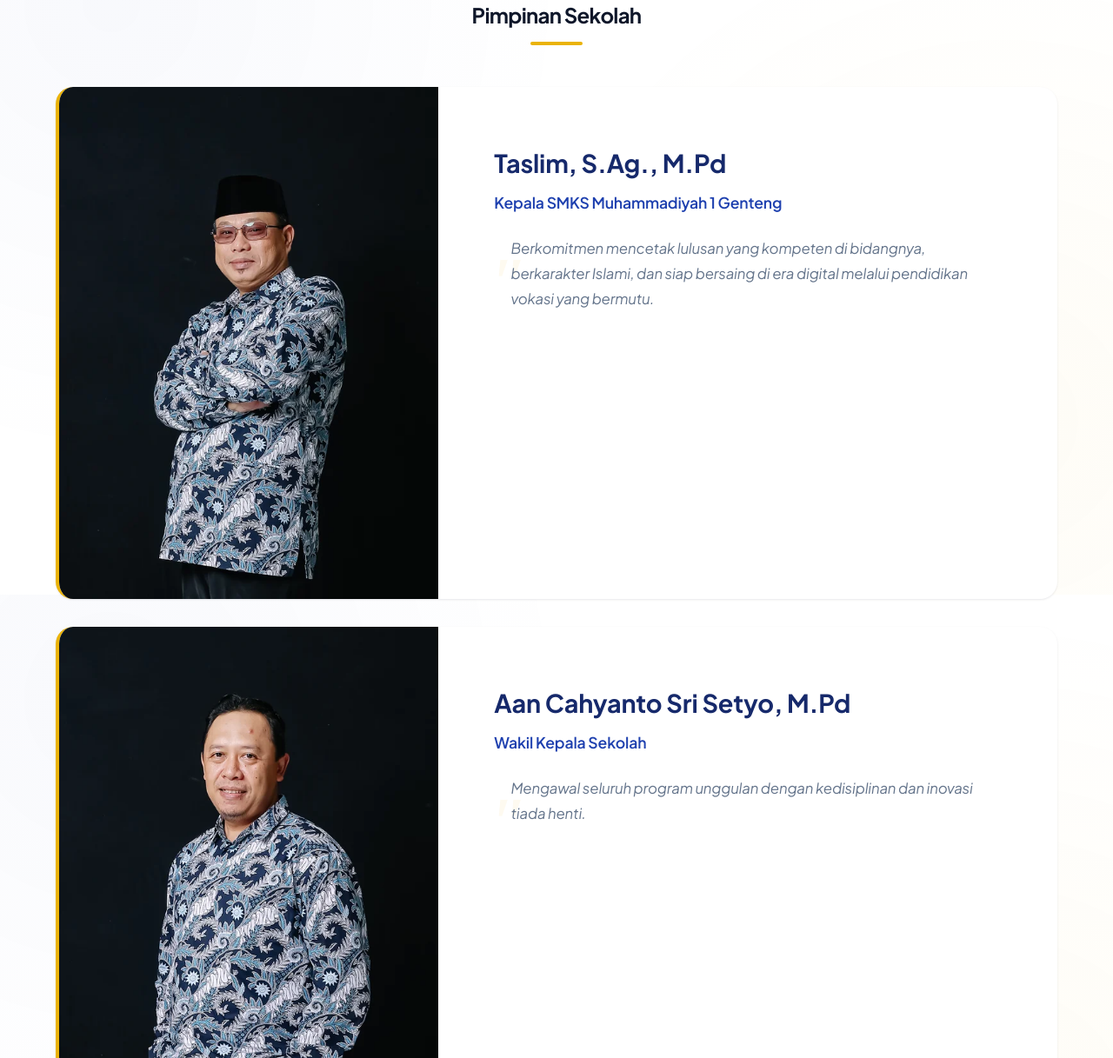
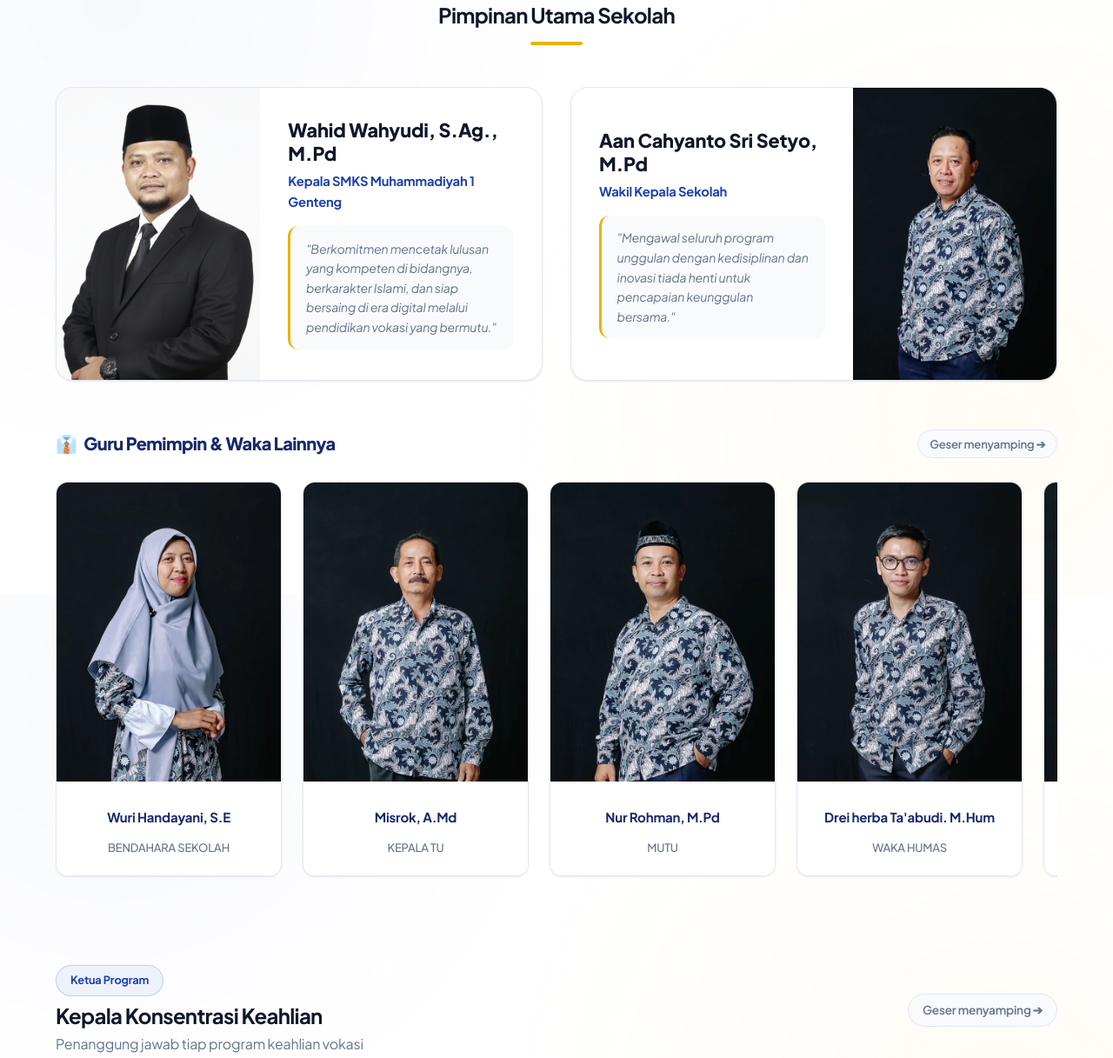
Before and after one commit to AryaaaRpl/Voting-design-website, a plain HTML site: page guru.html in a window 1280 px wide. Shown: the part 916-2133 px from the top of the page at 87% size. Drawn offline with nearby package versions, Linux system fonts and the light colour scheme.

Commit message:
memperbaiki struktur halaman guru sesuai sketsa

```diff
--- a/guru.html
+++ b/guru.html
@@ -143,7 +143,7 @@
         font-size: 0.82rem;
         font-family: var(--font-head);
         font-weight: 700;
-        color: #a16207;
+        color: #ff9500;
         text-transform: uppercase;
         letter-spacing: 0.05em;
       }
@@ -491,46 +491,158 @@
         box-shadow: 0 6px 18px rgba(30, 64, 175, 0.25);
       }
 
-      /* 3. GURU & PIMPINAN SEKOLAH */
-
-      .guru-pimpinan-img-wrap {
+      /* 3. GURU & PIMPINAN SEKOLAH - STRUKTUR 1 SKETSA (KEPSEK & WAKASEK) */
+      .struktur1-grid {
+        display: grid;
+        grid-template-columns: repeat(2, 1fr);
+        gap: 2rem;
+        margin-bottom: 2rem;
+      }
+
+      .struktur1-card {
+        background: #ffffff;
+        border: 1px solid var(--border-card);
+        border-radius: var(--radius-xl);
+        box-shadow: var(--shadow-card);
+        display: flex;
+        overflow: hidden;
+        transition: var(--transition);
+        min-height: 290px;
         position: relative;
-        width: 100%;
-        height: 100%;
-        min-height: 400px;
+      }
+
+      .struktur1-card:hover {
+        transform: translateY(-4px);
+        box-shadow: var(--shadow-card-hover);
+        border-color: var(--primary);
+      }
+
+      .struktur1-card.kepsek-card {
+        flex-direction: row;
+      }
+
+      .struktur1-card.wakasek-card {
+        flex-direction: row;
+      }
+
+      .struktur1-img-wrap {
+        flex: 0 0 42%;
+        position: relative;
         overflow: hidden;
-      }
-
-      .guru-pimpinan-img-wrap img {
+        background-color: var(--bg-alt);
+      }
+
+      .struktur1-img {
         width: 100%;
         height: 100%;
         object-fit: cover;
         object-position: center top;
-      }
-
-      .guru-pimpinan-body {
-        padding: 4rem;
-      }
-
-      .guru-grid {
-        display: grid;
-        grid-template-columns: repeat(4, 1fr);
-        gap: 2rem;
-      }
-
-      .tendik-grid {
-        grid-template-columns: repeat(4, 1fr);
+        transition: transform 0.4s ease;
+      }
+
+      .struktur1-card:hover .struktur1-img {
+        transform: scale(1.04);
+      }
+
+      .struktur1-body {
+        flex: 1;
+        padding: 2.2rem 2rem;
+        display: flex;
+        flex-direction: column;
+        justify-content: center;
+      }
+
+      .struktur1-name {
+        font-family: var(--font-head);
+        font-size: 1.35rem;
+        font-weight: 800;
+        color: var(--text-dark);
+        margin-bottom: 0.35rem;
+        line-height: 1.25;
+      }
+
+      .struktur1-role {
+        font-size: 0.92rem;
+        font-weight: 700;
+        color: var(--primary);
+        margin-bottom: 1rem;
+      }
+
+      .struktur1-desc {
+        font-size: 0.88rem;
+        color: var(--text-muted);
+        line-height: 1.6;
+        font-style: italic;
+        background: var(--bg-alt);
+        padding: 0.9rem 1.1rem;
+        border-radius: var(--radius);
+        border-left: 3px solid var(--secondary);
+      }
+
+      @media (max-width: 992px) {
+        .struktur1-grid {
+          grid-template-columns: 1fr;
           gap: 1.5rem;
         }
 
-      .tendik-grid .guru-card {
-        font-size: 0.95em;
-      }
-
-      .guru-wakasek-grid {
-        display: grid;
-        grid-template-columns: repeat(4, 1fr);
+        .struktur1-card.kepsek-card {
+          flex-direction: column;
+        }
+
+        .struktur1-card.wakasek-card {
+          flex-direction: column-reverse;
+        }
+
+        .struktur1-img-wrap {
+          flex: 0 0 250px;
+          width: 100%;
+        }
+      }
+
+      /* STRUKTUR 2 SKETSA (HORIZONTAL SCROLL CONTAINER) */
+      .struktur2-scroll-wrapper {
+        position: relative;
+        width: 100%;
+        margin-bottom: 1rem;
+      }
+
+      .struktur2-scroll-container {
+        display: flex;
         gap: 1.5rem;
+        overflow-x: auto;
+        overflow-y: hidden;
+        padding: 0.5rem 0.5rem 1.4rem 0.5rem;
+        scroll-snap-type: x mandatory;
+        -webkit-overflow-scrolling: touch;
+        scroll-behavior: smooth;
+      }
+
+      /* Custom Horizontal Scrollbar */
+      .struktur2-scroll-container::-webkit-scrollbar {
+        height: 10px;
+      }
+
+      .struktur2-scroll-container::-webkit-scrollbar-track {
+        background: #f1f5f9;
+        border: 1px solid var(--border-card);
+        border-radius: var(--radius-full);
+      }
+
+      .struktur2-scroll-container::-webkit-scrollbar-thumb {
+        background: linear-gradient(90deg, var(--primary) 0%, var(--primary-light) 100%);
+        border-radius: var(--radius-full);
+        box-shadow: inset 0 0 4px rgba(0, 0, 0, 0.15);
+      }
+
+      .struktur2-scroll-container::-webkit-scrollbar-thumb:hover {
+        background: var(--primary-dark);
+      }
+
+      .struktur2-scroll-container .guru-card {
+        flex: 0 0 260px;
+        width: 260px;
+        max-width: 260px;
+        scroll-snap-align: start;
       }
 
       .guru-card {
@@ -1713,7 +1825,7 @@
     <!-- 2. PAGE HEADER -->
     <header class="page-header" style="margin-bottom: 4rem">
       <div class="container">
-        <span class="badge-gold">👥 Tenaga Pendidik</span>
+        <span class="badge-gold">Tenaga Pendidik</span>
         <h1 class="page-title">Orang-Orang di Balik<br />Setiap Kompetensi.</h1>
         <p class="page-subtitle">
           Mengenal lebih dekat para pendidik inspiratif dan tenaga kependidikan
@@ -1862,7 +1974,7 @@
         <div class="badge-primary" style="margin-bottom: 1rem">
           Manajemen Sekolah
         </div>
-        <h2 class="section-title">Pimpinan Sekolah</h2>
+        <h2 class="section-title">Pimpinan Utama Sekolah</h2>
         <div
           style="
             width: 60px;
@@ -1874,39 +1986,44 @@
         ></div>
       </div>
 
-      <div id="pimpinan-utama-container"></div>
-      <div
-        id="wakasek-container"
-        class="guru-wakasek-grid"
-        style="margin-top: 3rem"
-      ></div>
+      <!-- Struktur 1: Layout 2 Card (Kepsek: Foto di Kiri | Wakasek: Foto di Kanan) -->
+      <div id="pimpinan-utama-container" class="struktur1-grid"></div>
+
+      <!-- Guru Pemimpin Lainnya dengan Struktur 2 (Scrollbar Menyamping) -->
+      <div style="margin-top: 3.5rem">
+        <div style="display: flex; align-items: center; justify-content: space-between; margin-bottom: 1.2rem; flex-wrap: wrap; gap: 0.5rem;">
+          <h3 style="font-family: var(--font-head); font-size: 1.25rem; font-weight: 800; color: var(--primary-dark); display: flex; align-items: center; gap: 0.5rem;">
+            <span>👔</span> Guru Pemimpin & Waka Lainnya
+          </h3>
+          <span style="font-size: 0.82rem; color: var(--text-muted); font-weight: 600; background: var(--bg-alt); padding: 0.3rem 0.8rem; border-radius: var(--radius-full); border: 1px solid var(--border-card);">Geser menyamping ➔</span>
+        </div>
+        <div class="struktur2-scroll-wrapper">
+          <div id="wakasek-container" class="struktur2-scroll-container"></div>
+        </div>
+      </div>
     </section>
 
-    <!-- SECTION BARU: KEPALA KONSENTRASI KEAHLIAN -->
+    <!-- KEPALA KONSENTRASI KEAHLIAN -->
     <section
       id="k3"
       class="container"
       style="margin-bottom: 5rem; scroll-margin-top: 150px"
     >
-      <div style="text-align: center; margin-bottom: 3rem">
-        <div class="badge-primary" style="margin-bottom: 1rem">
+      <div style="display: flex; align-items: center; justify-content: space-between; margin-bottom: 1.5rem; flex-wrap: wrap; gap: 1rem;">
+        <div>
+          <div class="badge-primary" style="margin-bottom: 0.5rem">
             Ketua Program
           </div>
-        <h2 class="section-title">Kepala Konsentrasi Keahlian</h2>
-        <div
-          style="
-            width: 60px;
-            height: 4px;
-            background: var(--secondary);
-            margin: 1rem auto 0;
-            border-radius: 2px;
-          "
-        ></div>
-        <p style="color: var(--text-muted); margin-top: 1rem">
-          Penanggung jawab tiap program keahlian vokasi.
+          <h2 class="section-title" style="text-align: left;">Kepala Konsentrasi Keahlian</h2>
+          <p style="color: var(--text-muted); margin-top: 0.3rem">
+            Penanggung jawab tiap program keahlian vokasi
           </p>
         </div>
-      <div id="k3-container" class="guru-grid"></div>
+        <span style="font-size: 0.85rem; color: var(--text-muted); font-weight: 600; background: var(--bg-alt); padding: 0.4rem 1rem; border-radius: var(--radius-full); border: 1px solid var(--border-card);">Geser menyamping ➔</span>
+      </div>
+      <div class="struktur2-scroll-wrapper">
+        <div id="k3-container" class="struktur2-scroll-container"></div>
+      </div>
     </section>
 
     <!-- 4. GURU & PENDIDIK -->
@@ -1915,22 +2032,21 @@
       class="container"
       style="margin-bottom: 5rem; scroll-margin-top: 150px"
     >
-      <div style="text-align: center; margin-bottom: 3rem">
-        <div class="badge-primary" style="margin-bottom: 1rem">
+      <div style="display: flex; align-items: center; justify-content: space-between; margin-bottom: 1.5rem; flex-wrap: wrap; gap: 1rem;">
+        <div>
+          <div class="badge-primary" style="margin-bottom: 0.5rem">
             Tenaga Pengajar
           </div>
-        <h2 class="section-title">Guru & Pendidik</h2>
-        <div
-          style="
-            width: 60px;
-            height: 4px;
-            background: var(--secondary);
-            margin: 1rem auto 0;
-            border-radius: 2px;
-          "
-        ></div>
-      </div>
-      <div id="guru-container" class="guru-grid"></div>
+          <h2 class="section-title" style="text-align: left;">Guru & Pendidik</h2>
+          <p style="color: var(--text-muted); margin-top: 0.3rem">
+            Pendidik inspiratif bidang keahlian dan mata pelajaran umum
+          </p>
+        </div>
+        <span style="font-size: 0.85rem; color: var(--text-muted); font-weight: 600; background: var(--bg-alt); padding: 0.4rem 1rem; border-radius: var(--radius-full); border: 1px solid var(--border-card);">Geser menyamping ➔</span>
+      </div>
+      <div class="struktur2-scroll-wrapper">
+        <div id="guru-container" class="struktur2-scroll-container"></div>
+      </div>
     </section>
 
     <!-- 5. TENAGA KEPENDIDIKAN -->
@@ -1939,22 +2055,21 @@
       class="container"
       style="margin-bottom: 5rem; scroll-margin-top: 150px"
     >
-      <div style="text-align: center; margin-bottom: 3rem">
-        <div class="badge-primary" style="margin-bottom: 1rem">
+      <div style="display: flex; align-items: center; justify-content: space-between; margin-bottom: 1.5rem; flex-wrap: wrap; gap: 1rem;">
+        <div>
+          <div class="badge-primary" style="margin-bottom: 0.5rem">
             Staf Administrasi
           </div>
-        <h2 class="section-title">Tenaga Kependidikan</h2>
-        <div
-          style="
-            width: 60px;
-            height: 4px;
-            background: var(--secondary);
-            margin: 1rem auto 0;
-            border-radius: 2px;
-          "
-        ></div>
-      </div>
-      <div id="tendik-container" class="tendik-grid guru-grid"></div>
+          <h2 class="section-title" style="text-align: left;">Tenaga Kependidikan</h2>
+          <p style="color: var(--text-muted); margin-top: 0.3rem">
+            Staf kependidikan & administrasi sekolah
+          </p>
+        </div>
+        <span style="font-size: 0.85rem; color: var(--text-muted); font-weight: 600; background: var(--bg-alt); padding: 0.4rem 1rem; border-radius: var(--radius-full); border: 1px solid var(--border-card);">Geser menyamping ➔</span>
+      </div>
+      <div class="struktur2-scroll-wrapper">
+        <div id="tendik-container" class="struktur2-scroll-container"></div>
+      </div>
     </section>
 
     <noscript>
@@ -1977,7 +2092,7 @@
           <li><strong>Wuri Handayani, S.E</strong> - BENDAHARA SEKOLAH</li>
           <li><strong>Misrok, A.Md</strong> - KEPALA TU</li>
           <li><strong>Nur Rohman, M.Pd</strong> - MUTU</li>
-          <li><strong>Taslim, S.Ag., M.Pd</strong> - PEMBINA UTAMA (PU)</li>
+          <li><strong>Wahid Wahyudi, S.Ag., M.Pd</strong> - PEMBINA UTAMA (PU)</li>
           <li><strong>Drei herba Ta'abudi. M.Hum</strong> - WAKA HUMAS</li>
           <li><strong>Siti Muawanah, S.Pd.</strong> - WAKA ISMUBA</li>
           <li><strong>Muh. Najib Rosi, S.Pd</strong> - WAKA KESISWAAN</li>
@@ -2514,10 +2629,10 @@
           foto: "assets/guru/kategori-pimpinan/MUTU - Nur Rohman, M.Pd.webp",
         },
         {
-          nama: "Taslim, S.Ag., M.Pd",
+          nama: "Wahid Wahyudi, S.Ag., M.Pd",
           jabatan: "PEMBINA UTAMA (PU)",
           kategori: "pimpinan",
-          foto: "assets/guru/kategori-pimpinan/PEMBINA UTAMA (PU) - Taslim, S.Ag., M.Pd.webp",
+          foto: "assets/PAK-WAHID-AI-e1781064934191.png",
         },
         {
           nama: "Drei herba Ta'abudi. M.Hum",
@@ -2925,6 +3040,8 @@
         const guruContainer = document.getElementById("guru-container");
         const tendikContainer = document.getElementById("tendik-container");
 
+        let kepsekCardHTML = "";
+        let wakasekCardHTML = "";
         let wakasekHTML = "";
         let k3HTML = "";
         let guruHTML = "";
@@ -2935,32 +3052,42 @@
         dataToRender.forEach((guru) => {
           if (guru.kategori === "pimpinan") {
             if (
-              guru.nama.includes("Taslim") ||
+              guru.nama.includes("Wahid Wahyudi") ||
               guru.nama.includes("Aan Cahyanto")
             ) {
-              let isKepsek = guru.nama.includes("Taslim");
+              let isKepsek = guru.nama.includes("Wahid Wahyudi");
               let quote = isKepsek
                 ? "Berkomitmen mencetak lulusan yang kompeten di bidangnya, berkarakter Islami, dan siap bersaing di era digital melalui pendidikan vokasi yang bermutu."
-                : "Mengawal seluruh program unggulan dengan kedisiplinan dan inovasi tiada henti.";
+                : "Mengawal seluruh program unggulan dengan kedisiplinan dan inovasi tiada henti untuk pencapaian keunggulan bersama.";
               let title = isKepsek
                 ? "Kepala SMKS Muhammadiyah 1 Genteng"
                 : "Wakil Kepala Sekolah";
 
-              let card = `
-                        <div class="guru-pimpinan-card">
-                            <div class="guru-pimpinan-img-wrap">
-                                <img src="${guru.foto}" alt="Foto ${guru.nama}" class="guru-img">
-                                <div class="guru-overlay"></div>
-                            </div>
-                            <div class="guru-pimpinan-body">
-                                <div class="guru-name" style="font-size: 1.8rem; margin-bottom: 0.5rem; justify-content: flex-start;">${guru.nama}</div>
-                                <div class="guru-jabatan" style="font-size: 1.1rem; color: var(--primary); font-weight: 600; margin-bottom: 1.5rem;">${title}</div>
-                                <blockquote class="headmaster-quote">
-                                    ${quote}
-                                </blockquote>
+              if (isKepsek) {
+                kepsekCardHTML = `
+                  <div class="struktur1-card kepsek-card">
+                    <div class="struktur1-img-wrap">
+                      <img src="${guru.foto}" alt="Foto ${guru.nama}" class="struktur1-img">
+                    </div>
+                    <div class="struktur1-body">
+                      <div class="struktur1-name">${guru.nama}</div>
+                      <div class="struktur1-role">${title}</div>
+                      <div class="struktur1-desc">"${quote}"</div>
                     </div>
                   </div>`;
-              if (utamaContainer) utamaContainer.innerHTML += card;
+              } else {
+                wakasekCardHTML = `
+                  <div class="struktur1-card wakasek-card">
+                    <div class="struktur1-body">
+                      <div class="struktur1-name">${guru.nama}</div>
+                      <div class="struktur1-role">${title}</div>
+                      <div class="struktur1-desc">"${quote}"</div>
+                    </div>
+                    <div class="struktur1-img-wrap">
+                      <img src="${guru.foto}" alt="Foto ${guru.nama}" class="struktur1-img">
+                    </div>
+                  </div>`;
+              }
             } else {
               wakasekHTML += createCardHTML(guru);
             }
@@ -2973,10 +3100,13 @@
           }
         });
 
-        if (wakasekContainer) wakasekContainer.innerHTML = wakasekHTML;
-        if (k3Container) k3Container.innerHTML = k3HTML;
-        if (guruContainer) guruContainer.innerHTML = guruHTML;
-        if (tendikContainer) tendikContainer.innerHTML = tendikHTML;
+        if (utamaContainer) {
+          utamaContainer.innerHTML = kepsekCardHTML + wakasekCardHTML;
+        }
+        if (wakasekContainer) wakasekContainer.innerHTML = wakasekHTML || '<p style="color:var(--text-muted); font-size:0.9rem; padding:1rem;">Tidak ada profil ditemukan.</p>';
+        if (k3Container) k3Container.innerHTML = k3HTML || '<p style="color:var(--text-muted); font-size:0.9rem; padding:1rem;">Tidak ada profil ditemukan.</p>';
+        if (guruContainer) guruContainer.innerHTML = guruHTML || '<p style="color:var(--text-muted); font-size:0.9rem; padding:1rem;">Tidak ada profil ditemukan.</p>';
+        if (tendikContainer) tendikContainer.innerHTML = tendikHTML || '<p style="color:var(--text-muted); font-size:0.9rem; padding:1rem;">Tidak ada profil ditemukan.</p>';
 
         // Update stats
         const statGuru = document.getElementById("stat-guru");
```
Lines whose indentation alone changed are shown as unchanged.
